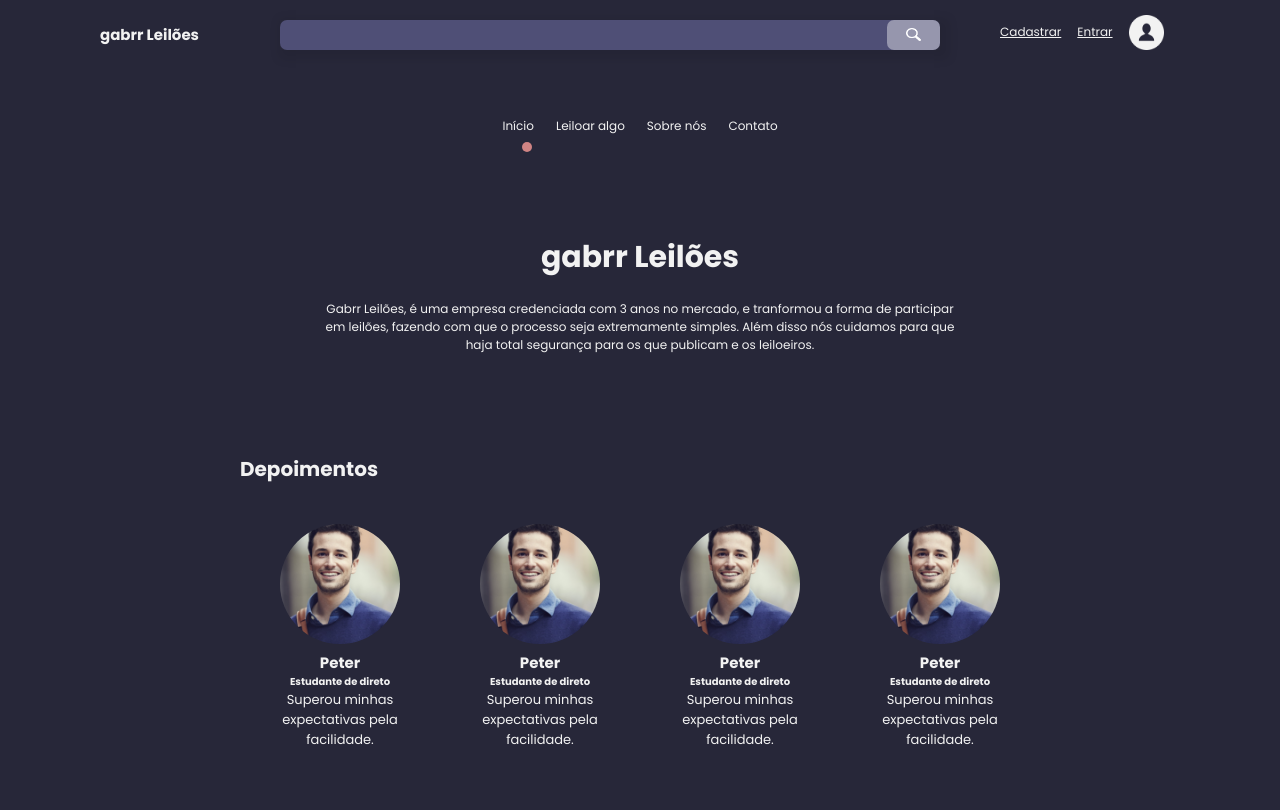
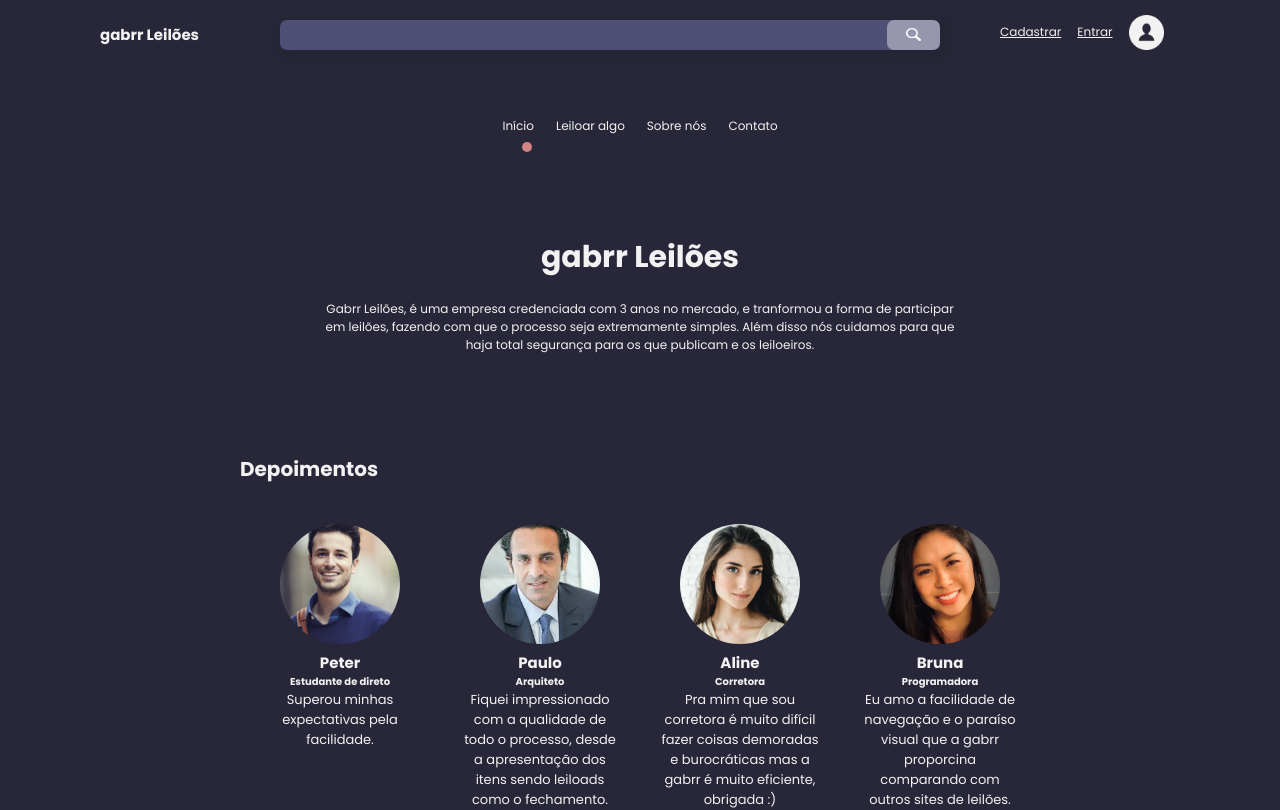
Before and after one commit to gabrr/leilao, a React (Create React App) app: page / in a window 1280 px wide. Shown: the top 810 px of the page. Built offline with nearby package versions, Linux system fonts and the light colour scheme.

Commit message:
small adjusments

```diff
--- a/src/components/about/index.jsx
+++ b/src/components/about/index.jsx
@@ -1,5 +1,9 @@
 import React, { Component } from 'react'
 import peter from "../../assets/man.png"
+import paulo from "../../assets/man2.png"
+import aline from "../../assets/woman.png"
+import bruna from "../../assets/woman2.png"
+
 import "./style.css"
 
 export default class About extends Component {
@@ -22,22 +26,22 @@ export default class About extends Component {
                             <div className="tes-message">Superou minhas expectativas pela facilidade.</div>
                         </li>
                         <li>
-                            <img className="circle" src={peter} alt="person1"/>
-                            <div className="tes-name txt-head">Peter</div>
-                            <div className="tes-occup">Estudante de direto</div>
-                            <div className="tes-message">Superou minhas expectativas pela facilidade.</div>
+                            <img className="circle" src={paulo} alt="person1"/>
+                            <div className="tes-name txt-head">Paulo</div>
+                            <div className="tes-occup">Arquiteto</div>
+                            <div className="tes-message">Fiquei impressionado com a qualidade de todo o processo, desde a apresentação dos itens sendo leiloads como o fechamento.</div>
                         </li>
                         <li>
-                            <img className="circle" src={peter} alt="person1"/>
-                            <div className="tes-name txt-head">Peter</div>
-                            <div className="tes-occup">Estudante de direto</div>
-                            <div className="tes-message">Superou minhas expectativas pela facilidade.</div>
+                            <img className="circle" src={aline} alt="person1"/>
+                            <div className="tes-name txt-head">Aline</div>
+                            <div className="tes-occup">Corretora </div>
+                            <div className="tes-message">Pra mim que sou corretora é muito difícil fazer coisas demoradas e burocráticas mas a gabrr é muito eficiente, obrigada :)</div>
                         </li>
                         <li>
-                            <img className="circle" src={peter} alt="person1"/>
-                            <div className="tes-name txt-head">Peter</div>
-                            <div className="tes-occup">Estudante de direto</div>
-                            <div className="tes-message">Superou minhas expectativas pela facilidade.</div>
+                            <img className="circle" src={bruna} alt="person1"/>
+                            <div className="tes-name txt-head">Bruna</div>
+                            <div className="tes-occup">Programadora</div>
+                            <div className="tes-message">Eu amo a facilidade de navegação e o paraíso visual que a gabrr proporcina comparando com outros sites de leilões.</div>
                         </li>
                     </ul>
                 </div>
```
